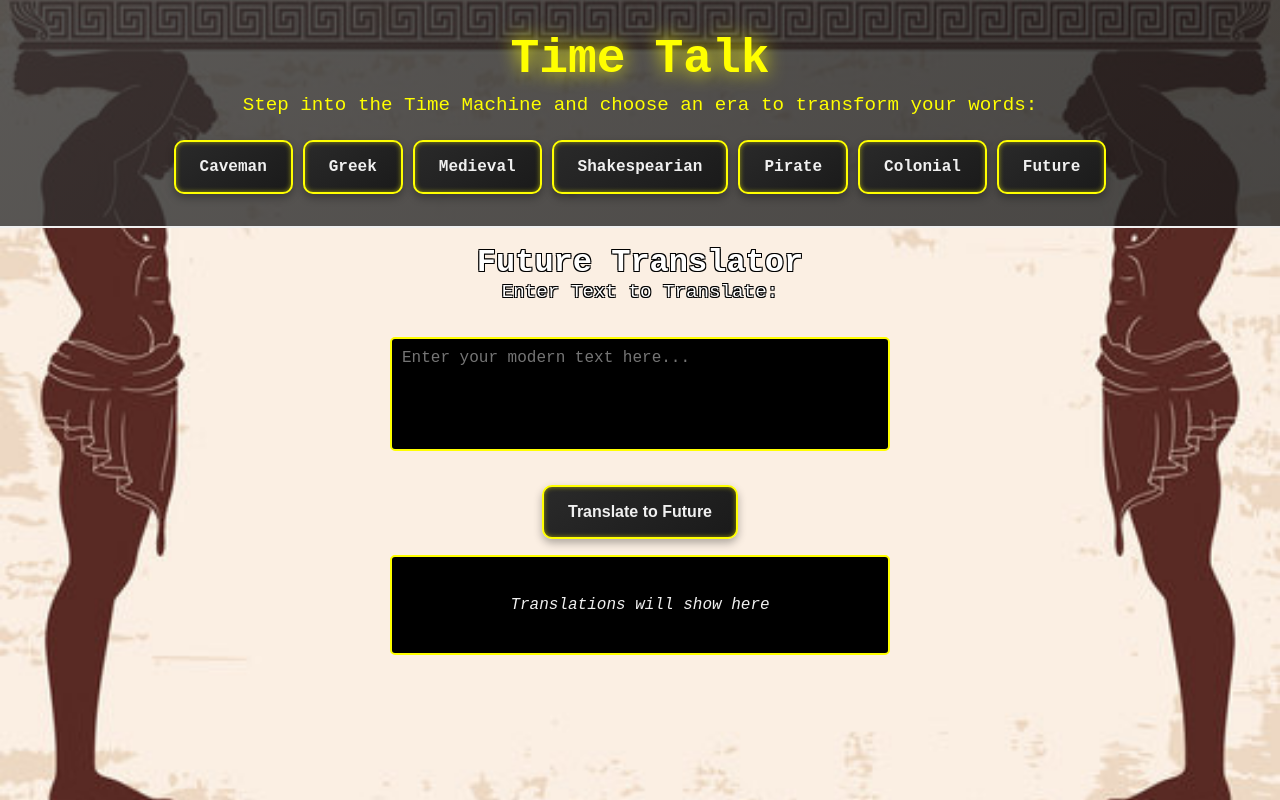
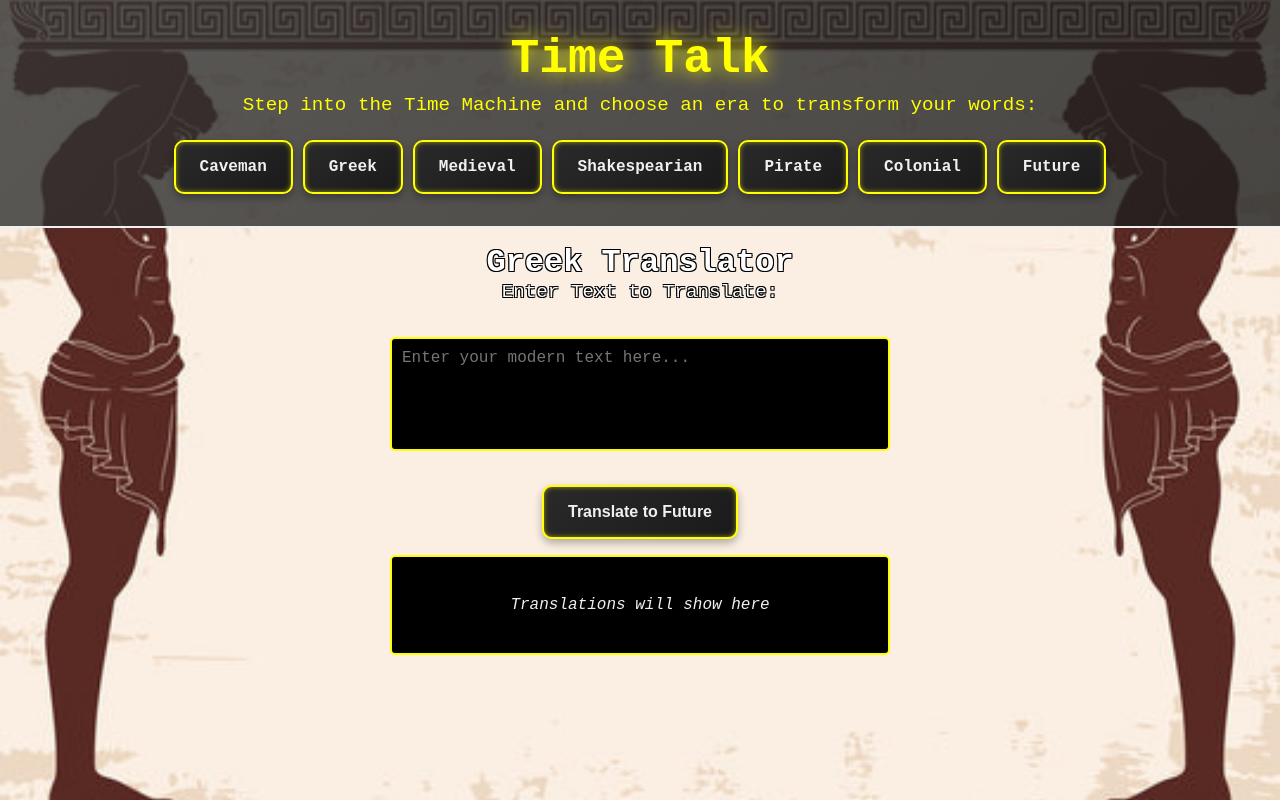
Before and after one commit to nick4soto/TimeTalk, a website: page Greek/greek.html in a window 1280 px wide. Drawn offline with Linux system fonts and the light colour scheme.

Commit message:
title fix

```diff
--- a/Greek/greek.html
+++ b/Greek/greek.html
@@ -3,7 +3,7 @@
 <head>
     <meta charset="UTF-8">
     <meta name="viewport" content="width=device-width, initial-scale=1.0">
-    <title>Future Translator</title>
+    <title>Greek Translator</title>
     <link rel="stylesheet" href="greek.css"> <!-- Link to external CSS file -->
 </head>
 <body data-prompt="Translate the following modern English to English characters but make it sound like someone whos speaking in classical greek termonaligy:">
@@ -21,7 +21,7 @@
         </div>
     </header>
 
-    <h2>Future Translator</h2>
+    <h2>Greek Translator</h2>
     <label for="userText">Enter Text to Translate:</label><br>
     <textarea id="userText" rows="5" placeholder="Enter your modern text here..."></textarea><br>
     <button class="translate-button" onclick="translateToEra()">Translate to Future</button>
```
